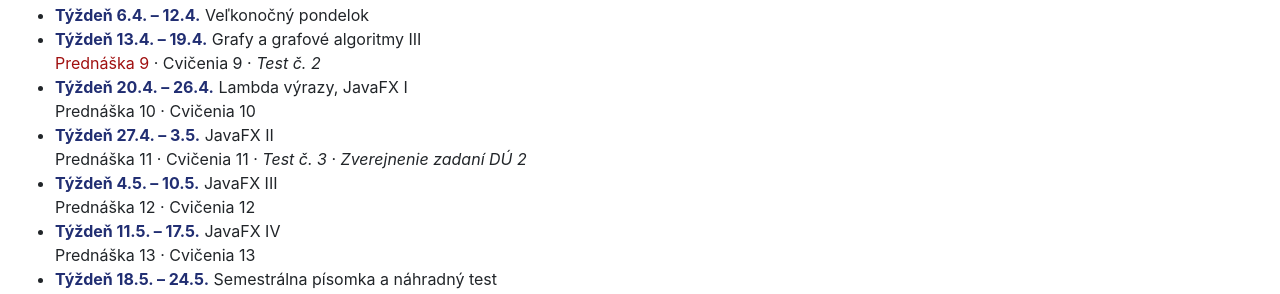
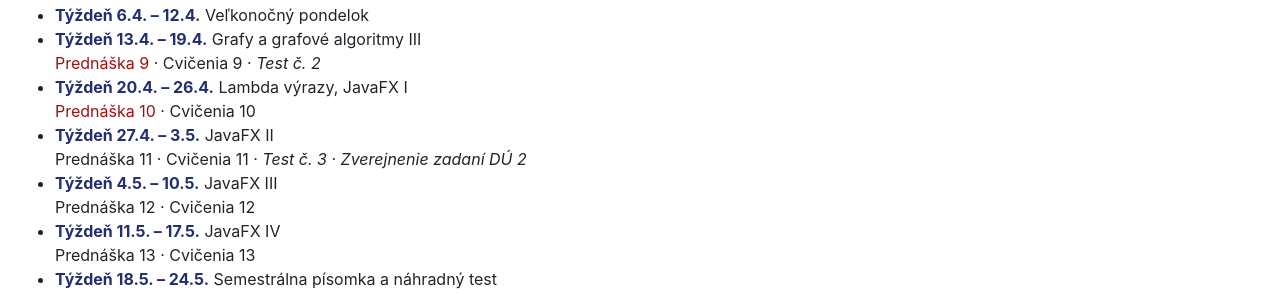
Before and after one commit to dcs-fmph/prog2, a Jekyll site: the page built from notes/Prednasky.md, in a window 1280 px wide. Shown: the part 389-683 px from the top of the page. Built offline with Jekyll 4.4.1, drawn with Linux system fonts in a browser that asks for light colours; nearby versions of some CDN libraries; our own code applies the rules of GitHub Pages for plain Markdown files; part of the change alters nothing that is shown.

```diff
--- a/_data/semester.yaml
+++ b/_data/semester.yaml
@@ -67,8 +67,7 @@ weeks:
   - date: '20.4. &ndash; 26.4.'
     content: 'Lambda výrazy, JavaFX I'
     items:
-      # - {type: notes, file: P10, name: 'Prednáška 10'}
-      - {type: text, name: 'Prednáška 10'}
+      - {type: notes, file: P10, name: 'Prednáška 10'}
       - {type: text, name: 'Cvičenia 10'}
 
   - date: '27.4. &ndash; 3.5.'
```
